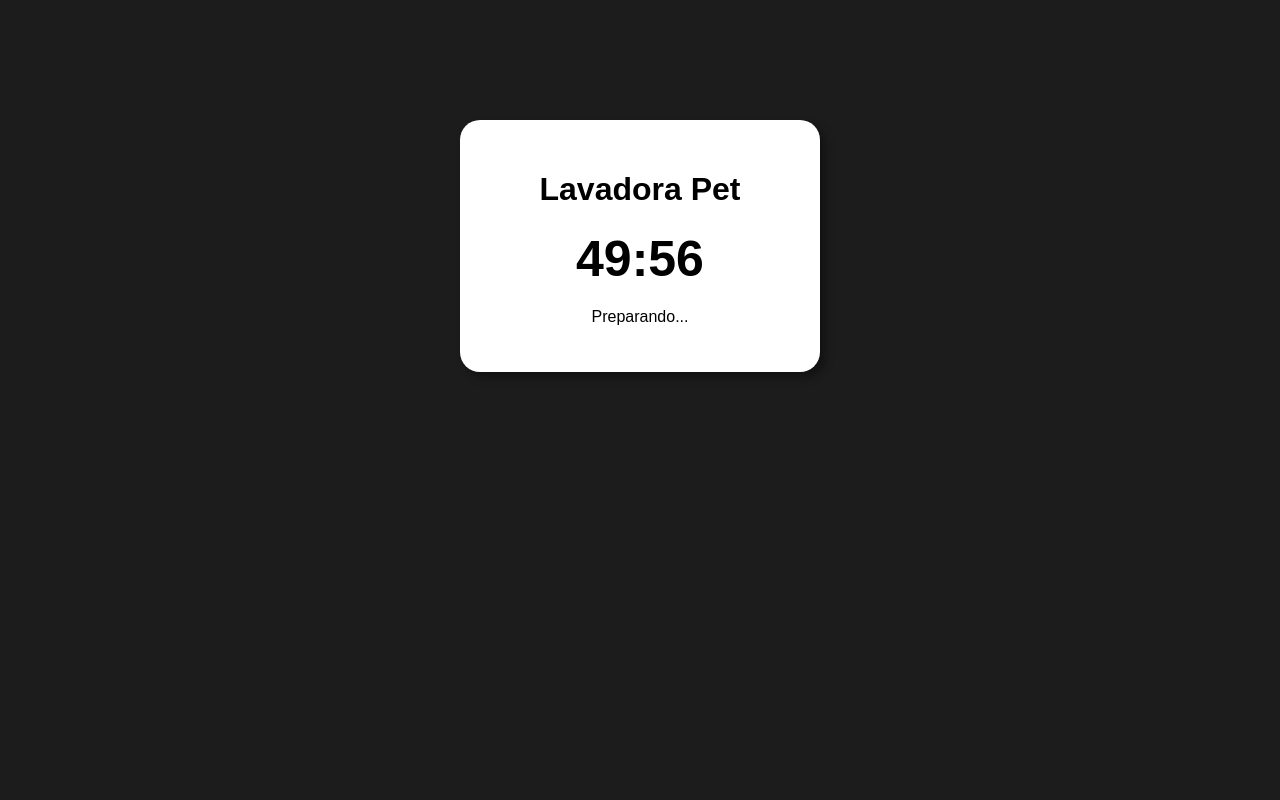
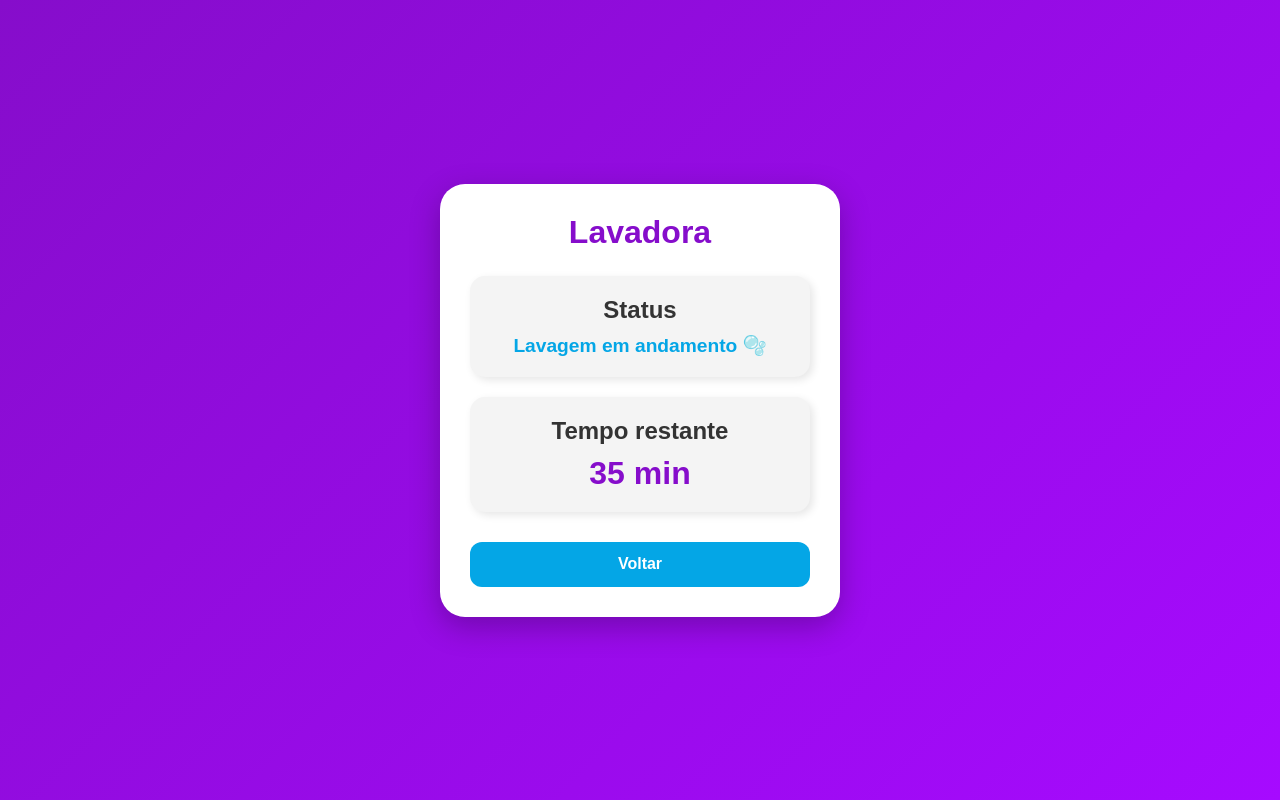
Before and after one commit to FaixaKing/tcc, a plain HTML site: page status.html in a window 1280 px wide. Drawn offline with Linux system fonts and the light colour scheme; files that its build step writes are made by us from their sources.

Commit message:
Add files via upload

```diff
--- a/css/status.css
+++ b/css/status.css
@@ -1,41 +1,134 @@
-body{
+*{
 
-background: #1c1c1c;
+margin:0;
 
-font-family: Arial;
+padding:0;
 
-color: white;
+box-sizing:border-box;
 
-text-align: center;
-
-margin-top: 120px;
+font-family:Arial, Helvetica, sans-serif;
 
 }
 
-.container{
 
-background: white;
+body{
 
-color: black;
+height:100vh;
 
-width: 300px;
+display:flex;
 
-margin: auto;
+justify-content:center;
 
-padding: 30px;
+align-items:center;
 
-border-radius: 20px;
-
-box-shadow: 5px 5px 10px rgba(0,0,0,0.4);
+background:linear-gradient(135deg,#860dcb,#a60aff);
 
 }
 
-.tempo{
 
-font-size: 50px;
+.container{
 
-margin: 20px;
+width:90%;
 
-font-weight: bold;
+max-width:400px;
+
+background:white;
+
+padding:30px;
+
+border-radius:25px;
+
+box-shadow:0 10px 30px rgba(0,0,0,0.25);
+
+text-align:center;
 
 }
+
+
+h1{
+
+margin-bottom:25px;
+
+color:#860dcb;
+
+}
+
+
+.card{
+
+background:#f4f4f4;
+
+padding:20px;
+
+margin-bottom:20px;
+
+border-radius:15px;
+
+box-shadow:3px 3px 8px rgba(0,0,0,0.1);
+
+}
+
+
+.card h2{
+
+margin-bottom:10px;
+
+color:#333;
+
+}
+
+
+.ativo{
+
+color:#04a6e6;
+
+font-size:1.2rem;
+
+font-weight:bold;
+
+}
+
+
+.tempo p{
+
+font-size:2rem;
+
+font-weight:bold;
+
+color:#860dcb;
+
+}
+
+
+button{
+
+margin-top:10px;
+
+width:100%;
+
+height:45px;
+
+border:none;
+
+border-radius:12px;
+
+background:#04a6e6;
+
+color:white;
+
+font-size:1rem;
+
+font-weight:bold;
+
+cursor:pointer;
+
+transition:.3s;
+
+}
+
+
+button:hover{
+
+background:#028ac0;
+
+}
--- a/status.html
+++ b/status.html
@@ -2,13 +2,12 @@
 <html lang="pt-br">
 
 <head>
-
 <meta charset="UTF-8">
 <meta name="viewport" content="width=device-width, initial-scale=1.0">
 
 <title>Status da Lavagem</title>
 
-<link rel="stylesheet" href="status.css">
+<link rel="stylesheet" href="./css/status.css">
 
 </head>
 
@@ -16,91 +15,66 @@
 
 <div class="container">
 
-<h1 id="titulo">Carregando máquina...</h1>
+<h1 id="maquina">Lavadora</h1>
 
-<div class="tempo" id="tempo">
-00:00
+<div class="card">
+
+<h2>Status</h2>
+
+<p class="ativo">Lavagem em andamento 🫧</p>
+
 </div>
 
-<p id="status">Preparando...</p>
+
+<div class="card tempo">
+
+<h2>Tempo restante</h2>
+
+<p id="tempo">35 min</p>
+
+</div>
+
+
+<button onclick="voltar()">Voltar</button>
 
 </div>
 
 
 <script>
 
-/* detectar qual máquina veio do cartão */
+const parametros = new URLSearchParams(window.location.search);
 
-const params = new URLSearchParams(window.location.search)
+const maq = parametros.get("maq");
 
-const maquina = params.get("maq")
+const titulo = document.getElementById("maquina");
 
 
-/* definir tempo de cada máquina */
+if(maq == 1){
 
-let tempo
-
-if(maquina == "1"){
-
-tempo = 45 * 60
-document.getElementById("titulo").innerHTML = "Lavadora 01"
+titulo.innerHTML = "Lavadora 1";
 
 }
 
-else if(maquina == "2"){
+else if(maq == 2){
 
-tempo = 40 * 60
-document.getElementById("titulo").innerHTML = "Lavadora 02"
+titulo.innerHTML = "Lavadora 2";
 
 }
 
-else if(maquina == "secadora"){
+else if(maq == 3){
 
-tempo = 30 * 60
-document.getElementById("titulo").innerHTML = "Secadora"
-
-}
-
-else{
-
-tempo = 50 * 60
-document.getElementById("titulo").innerHTML = "Lavadora Pet"
+titulo.innerHTML = "Secadora";
 
 }
 
 
-/* contador regressivo */
+function voltar(){
 
-function atualizarTempo(){
-
-let minutos = Math.floor(tempo / 60)
-
-let segundos = tempo % 60
-
-if(segundos < 10){
-
-segundos = "0" + segundos
+window.location.href="index.html";
 
 }
-
-document.getElementById("tempo").innerHTML =
-minutos + ":" + segundos
-
-tempo--
-
-if(tempo < 0){
-
-document.getElementById("status").innerHTML =
-"Lavagem finalizada ✅"
-
-}
-
-}
-
-setInterval(atualizarTempo, 1000)
 
 </script>
 
 </body>
-
 </html>
```
